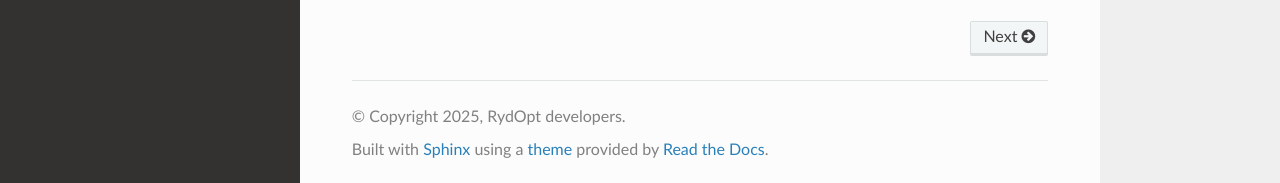
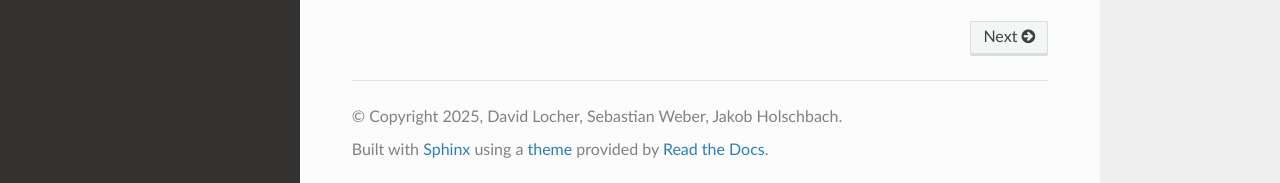
Before and after one commit to dflocher/rydopt, a Sphinx documentation site: the page built from docs/index.rst, in a window 1280 px wide and 1252 px high. Shown: the part 1066-1249 px from the top of the window. Built offline with Sphinx 7.4.7 and the Read the Docs theme 3.1.0, drawn with Linux system fonts in a browser that asks for light colours.

Commit message:
Update authors and clean up pyproject.toml

```diff
--- a/docs/conf.py
+++ b/docs/conf.py
@@ -7,8 +7,8 @@
 # https://www.sphinx-doc.org/en/master/usage/configuration.html#project-information
 
 project = "RydOpt"
-copyright = "2025, RydOpt developers"
-author = "RydOpt developers"
+copyright = "2025, David Locher, Sebastian Weber, Jakob Holschbach"
+author = "David Locher, Sebastian Weber, Jakob Holschbach"
 
 # -- General configuration ---------------------------------------------------
 # https://www.sphinx-doc.org/en/master/usage/configuration.html#general-configuration
--- a/pyproject.toml
+++ b/pyproject.toml
@@ -30,7 +30,6 @@
     "jax>=0.4.34",
     "jaxlib>=0.4.34",
     "matplotlib>=3.10.7",
-    "notebook>=7.5.0",
     "numpy>=2.2.6",
     "optax>=0.2.2",
     "qutip>=5.2.2",
@@ -45,6 +44,7 @@
     "sphinxcontrib-napoleon>=0.7",
     "nbsphinx>=0.9.7",
     "sphinx-tabs>=3.4.7",
+    "notebook>=7.5.0",
 ]
 cuda12 = [
     "jax[cuda12]>=0.4.34",
```
